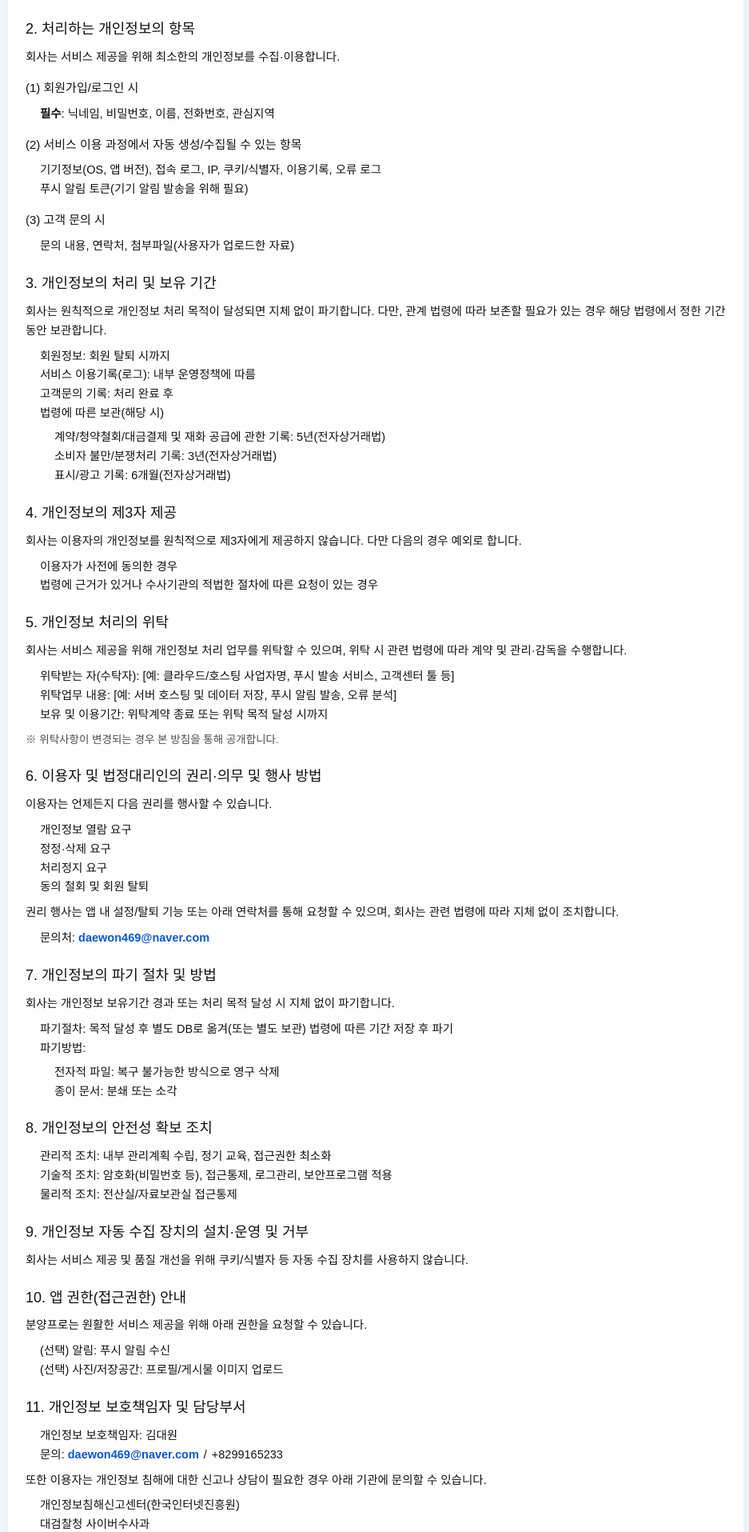
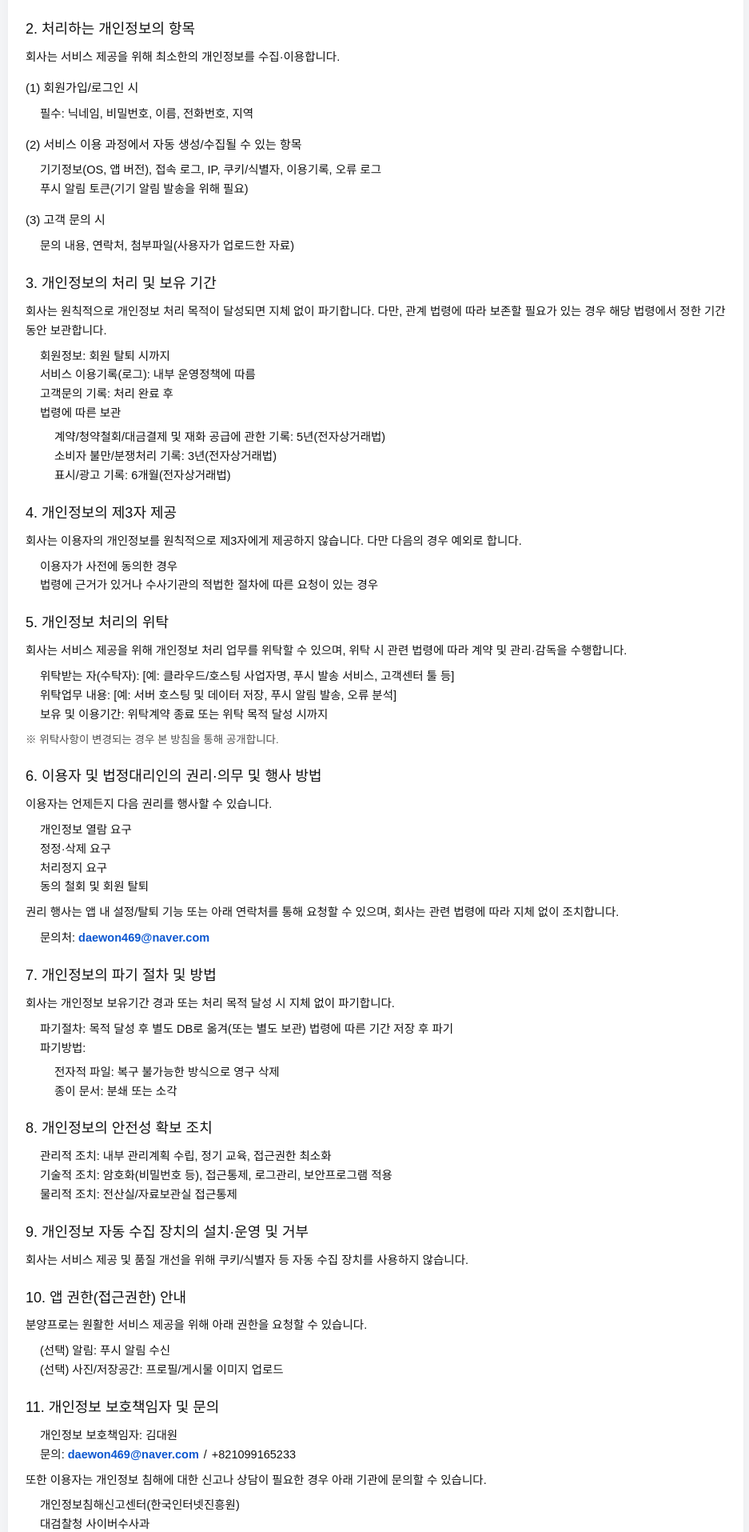
Before and after one commit to louis2487/dwweb, a Next.js app: page /privacy in a window 1280 px wide. Shown: the part 545-2460 px from the top of the page at 80% size, without its empty margins (170-1107 px from the left). Built offline with nearby package versions, Linux system fonts and the light colour scheme.

Commit message:
update1227-3

```diff
--- a/app/privacy/page.tsx
+++ b/app/privacy/page.tsx
@@ -20,7 +20,7 @@ const CONFIG: PrivacyPolicyConfig = {
   serviceName: "분양프로",
   effectiveDate: "2025.12.27",
   contactEmail: "daewon469@naver.com",
-  contactPhone: "+8299165233",
+  contactPhone: "+821099165233",
   privacyOfficerName: "김대원",
   privacyOfficerTitle: "대표",
   privacyOfficerEmail: "daewon469@naver.com",
@@ -126,7 +126,7 @@ export default function PrivacyPolicyPage() {
             <h3 style={styles.h3}>(1) 회원가입/로그인 시</h3>
             <ul style={styles.ul}>
               <li>
-                <b>필수</b>: 닉네임, 비밀번호, 이름, 전화번호, 관심지역
+                필수: 닉네임, 비밀번호, 이름, 전화번호, 지역
               </li>
             </ul>
 
@@ -154,7 +154,7 @@ export default function PrivacyPolicyPage() {
               <li>서비스 이용기록(로그): 내부 운영정책에 따름</li>
               <li>고객문의 기록: 처리 완료 후</li>
               <li>
-                법령에 따른 보관(해당 시)
+                법령에 따른 보관
                 <ul style={styles.ulNested}>
                   <li>계약/청약철회/대금결제 및 재화 공급에 관한 기록: 5년(전자상거래법)</li>
                   <li>소비자 불만/분쟁처리 기록: 3년(전자상거래법)</li>
@@ -256,7 +256,7 @@ export default function PrivacyPolicyPage() {
           </section>
 
           <section style={styles.section}>
-            <h2 style={styles.h2}>11. 개인정보 보호책임자 및 담당부서</h2>
+            <h2 style={styles.h2}>11. 개인정보 보호책임자 및 문의</h2>
             <ul style={styles.ul}>
               <li>개인정보 보호책임자: {c.privacyOfficerName || "[성명/직책]"} </li>
               <li>
```
